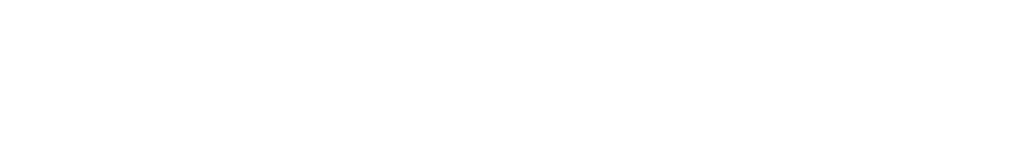
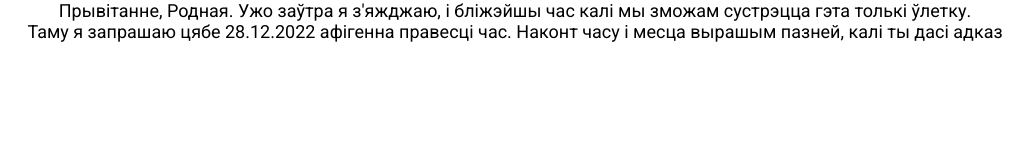
Before and after one commit to Hnz-tech/lezterTag, a plain HTML site: page index.html in a window 1280 px wide. Shown: the whole page, without its empty margins (125-1158 px from the left). Drawn offline with Linux system fonts and the light colour scheme.

Commit message:
develop to master

```diff
--- a/index.html
+++ b/index.html
@@ -4,9 +4,15 @@
     <meta charset="UTF-8">
     <meta http-equiv="X-UA-Compatible" content="IE=edge">
     <meta name="viewport" content="width=device-width, initial-scale=1.0">
+    <link rel="stylesheet" href="./src/css/main.min.css">
     <title>Document</title>
 </head>
 <body>
-
+    <div class="wrapper">
+        <div class="main">
+                <p>Прывітанне, Родная. Ужо заўтра я з'яжджаю, і бліжэйшы час калі мы зможам сустрэцца гэта толькі ўлетку.</p>
+                <p> Таму я запрашаю цябе 28.12.2022 афігенна правесці час. Наконт часу і месца вырашым пазней, калі ты дасі адказ</p>
+        </div>
+    </div>
 </body>
 </html>
--- /dev/null
+++ b/src/scss/main.scss
@@ -0,0 +1,22 @@
+@import url('https://fonts.googleapis.com/css2?family=Roboto:wght@300;400&display=swap');
+*{
+    margin: 0;
+    padding: 0;
+    box-sizing: border-box;
+}
+body{
+    font-family: 'Roboto', sans-serif;
+}
+.wrapper{
+    display: flex;
+    justify-content: center;
+    align-items: center;
+    .main{
+        text-align: center;
+
+        p{
+            color: black;
+            font-size: 18px;
+        }
+    }
+}
```
Also changed, not shown: src/css/main.min.css (added).
